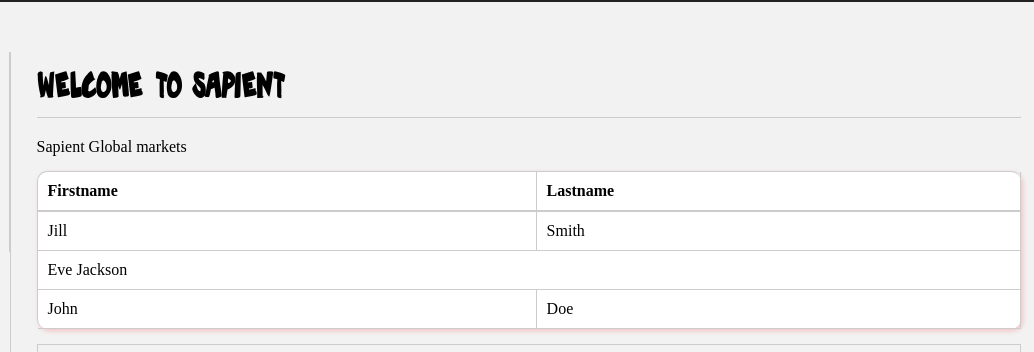
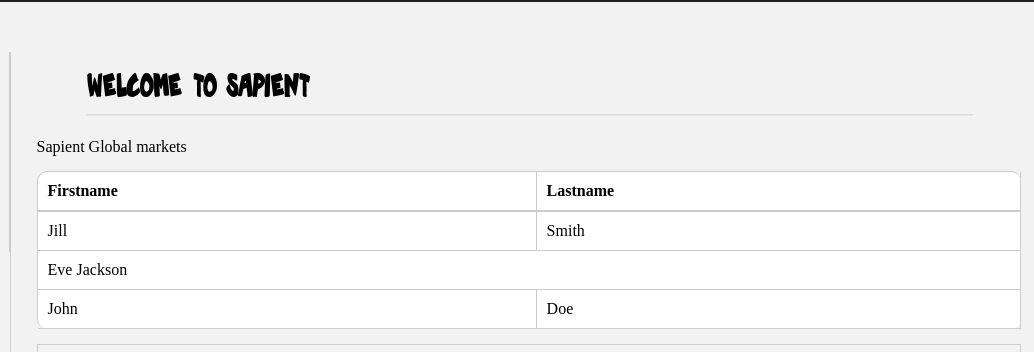
Before and after one commit to ravindermahajan890/GMI-Interactive, a plain HTML site: page index.html in a window 1280 px wide. Shown: the part 58-410 px from the top of the page, 246-1280 px from the left. Drawn offline with Linux system fonts and the light colour scheme.

Commit message:
css3-transforms

```diff
--- a/styles/appStyle.css
+++ b/styles/appStyle.css
@@ -19,6 +19,11 @@
 		}
 		#container > section {
 		    border-left: 1px solid #ccc;
+		}
+		header h1 {
+			transform: scale(0.9);
+			//transform: rotateZ(180deg);
+			//transform: skewX(50deg);
 		}
 		header .profile {
 			float: right;
@@ -81,7 +86,7 @@
 		    //border: 10px solid #ccc;
 		    //border-image: url(http://www.w3schools.com/css/border.png) 30 round;
 
-		    box-shadow: 2px 2px 5px rgba(255, 0, 0, 0.2);
+		    //box-shadow: 2px 2px 5px rgba(255, 0, 0, 0.2);
 		    //box-shadow: 2px 2px 5px rgba(255, 0, 0, 0.2), 4px 4px 5px red;
 		}
 		.tableWrapper table caption {
```
